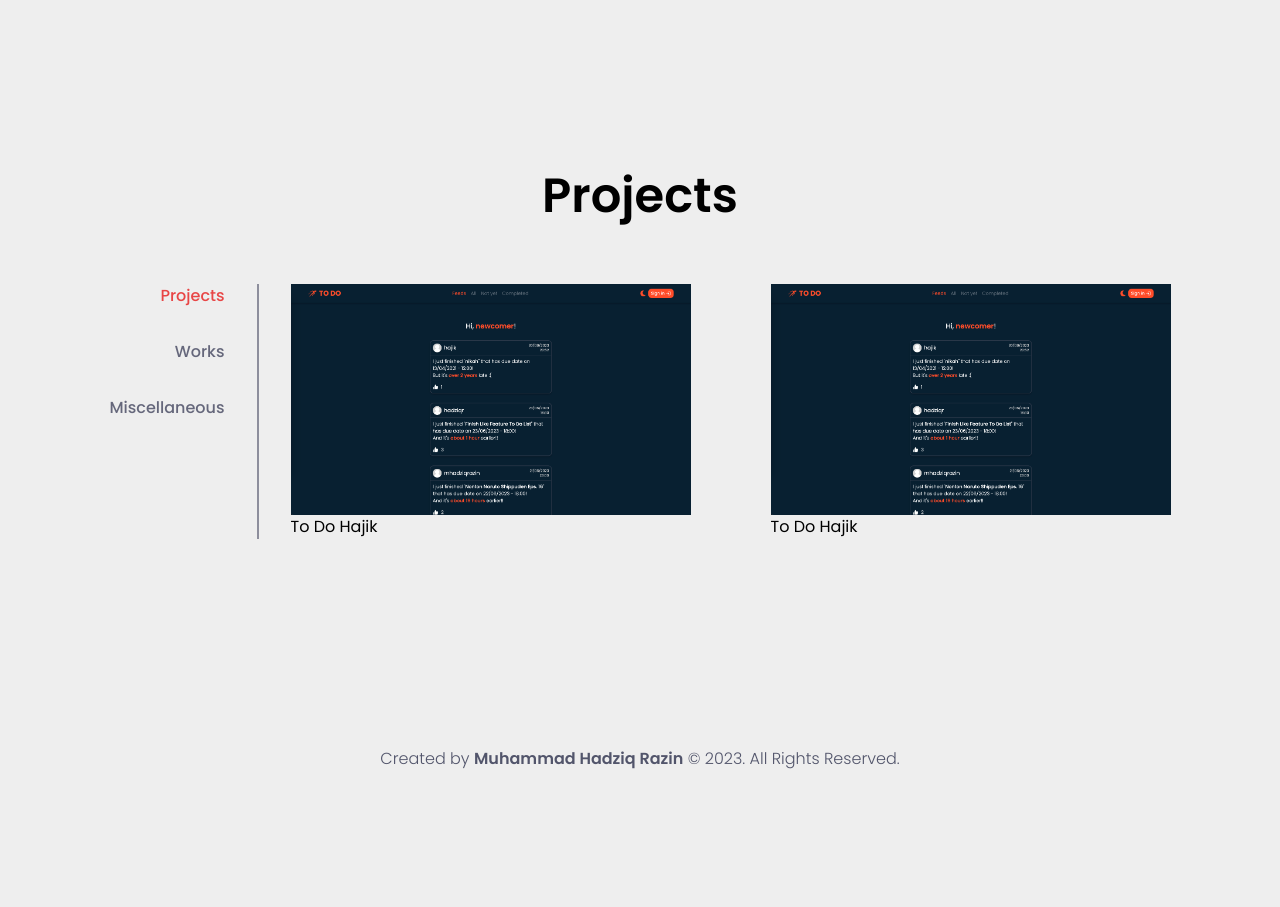
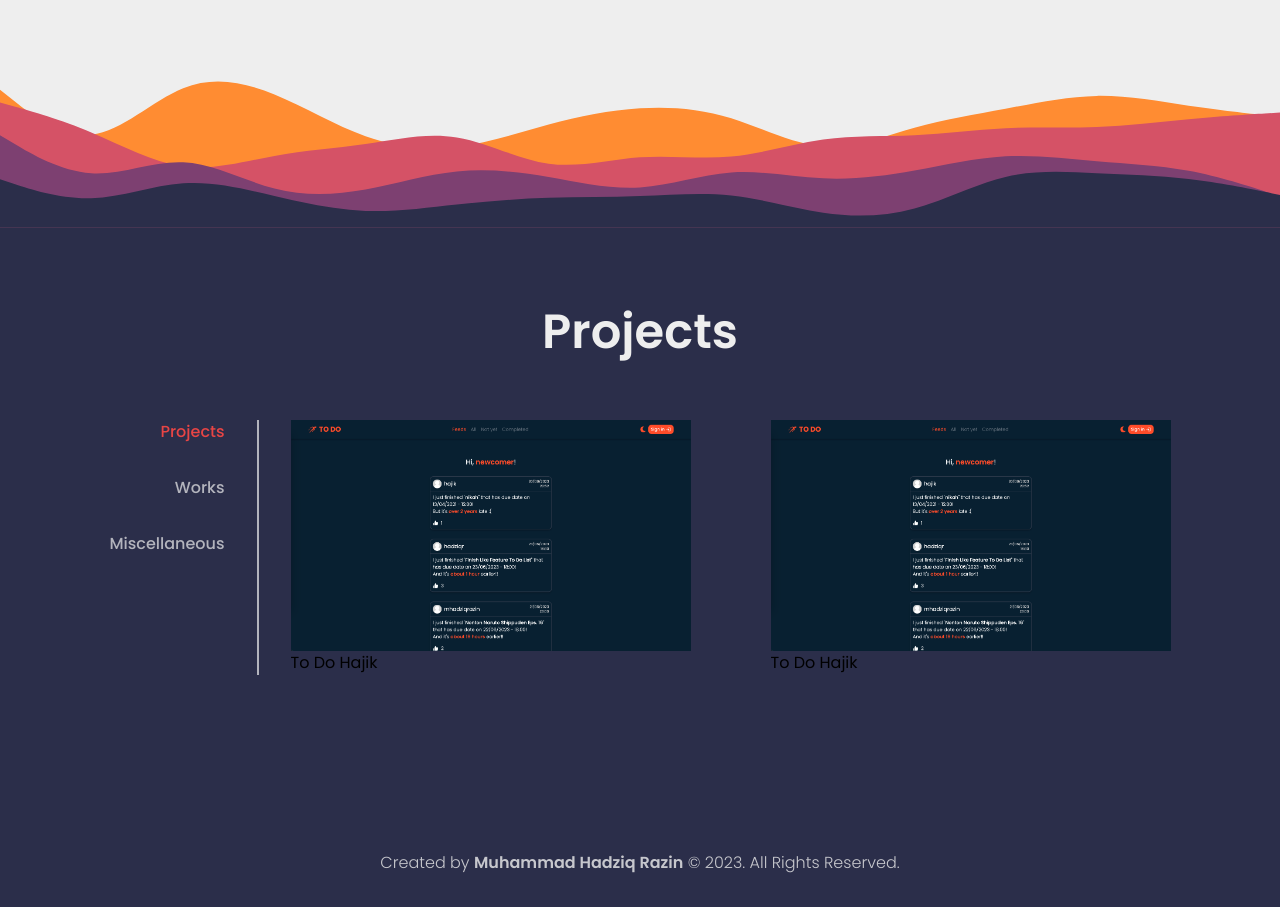
Before and after one commit to mhadziqrazin/hadziqrazin, a SvelteKit app: page / in a window 1280 px wide. Shown: the part 560-1467 px from the top of the page. Before the commit the page ends 1363 px from the top, so only its background shows below. Built offline with nearby package versions, Linux system fonts and the light colour scheme.

Commit message:
style: curve background

```diff
--- a/src/app.css
+++ b/src/app.css
@@ -4,6 +4,5 @@
 
 body {
   font-family: 'Poppins', sans-serif;
-  --tw-bg-opacity: 1;
-  background-color: rgb(238 238 238 / var(--tw-bg-opacity));
+  background: rgb(238,238,238);
 }
--- a/src/lib/components/sections/Showcase.svelte
+++ b/src/lib/components/sections/Showcase.svelte
@@ -6,18 +6,18 @@
 </script>
 
 
-<section class="flex flex-col items-center py-10">
-  <h1 class="text-4xl lg:text-5xl font-semibold">
+<section class="flex flex-col items-center py-20">
+  <h1 class="text-4xl lg:text-5xl font-semibold text-light">
     {titles[selected]}
   </h1>
   <div class="flex flex-col flex-grow items-center sm:items-stretch sm:flex-row gap-[4vh] py-[8vh] items-left">
     <!-- NAVBAR -->
-    <div class="flex sm:flex-col gap-8 items-end sm:border-r-2 border-dark/50 px-8">
+    <div class="flex sm:flex-col gap-8 items-end sm:border-r-2 border-light/70 px-8">
       {#each titles as item, i}
         <button
           on:click={() => selected = i}
           class:active={selected === i}
-          class="text-dark/70 font-medium"
+          class="text-light/70 font-medium"
         >
           {item}
         </button>
--- a/src/routes/+page.svelte
+++ b/src/routes/+page.svelte
@@ -1,6 +1,7 @@
 <script lang="ts">
   import About from "$lib/components/sections/About.svelte"
   import Showcase from "$lib/components/sections/Showcase.svelte"
+  import curve from '$lib/assets/backgrounds/layered-waves-haikei.svg'
 </script>
 
 <svelte:head>
@@ -11,12 +12,15 @@
   <meta name="keywords" content="muhammad hadziq razin, muhammad, hadziq, razin, hajik, ojin" />
 </svelte:head>
 
-<div class="relative flex flex-col items-center py-[20vh] gap-[20vh]">
+<div class="relative flex flex-col items-center pt-[20vh]">
   <About />
-  <Showcase />
+  <div class="relative bg-dark w-full h-full mt-[20%]">
+    <img src={curve} alt="curve section" class="absolute top-0 -translate-y-full w-full">
+    <Showcase />
+  </div>
 
-  <div class="absolute bottom-0 py-8">
-    <p class="text-[0.5rem] lg:text-base font-light text-dark/80">
+  <div class="py-8 bg-dark w-full flex justify-center">
+    <p class="text-[0.5rem] lg:text-base font-light text-light/80">
       Created by <span class="font-semibold">Muhammad Hadziq Razin</span> &copy; 2023. All Rights Reserved.
     </p>
   </div>
```
Also changed, not shown: src/lib/assets/backgrounds/layered-waves-haikei.svg (added).
